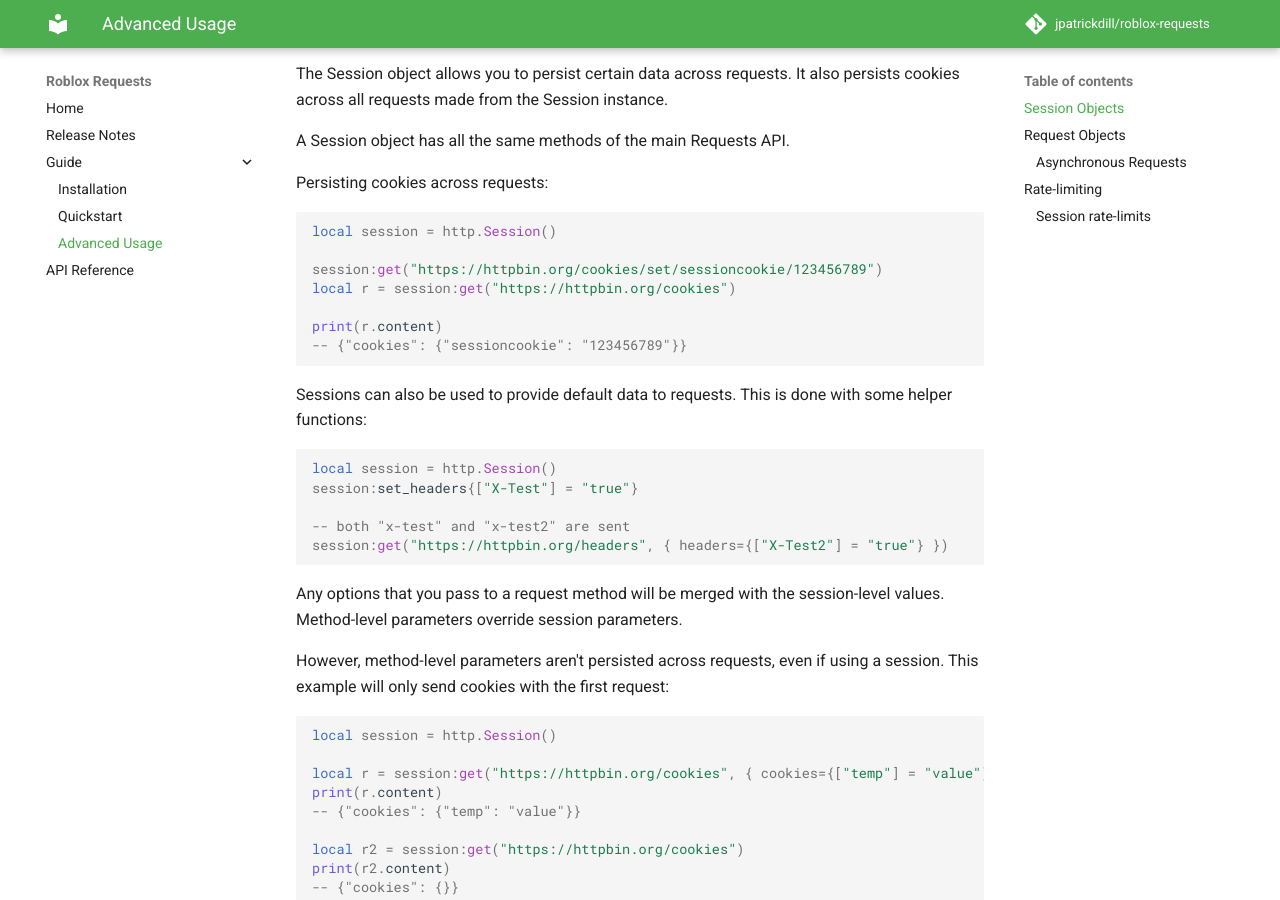
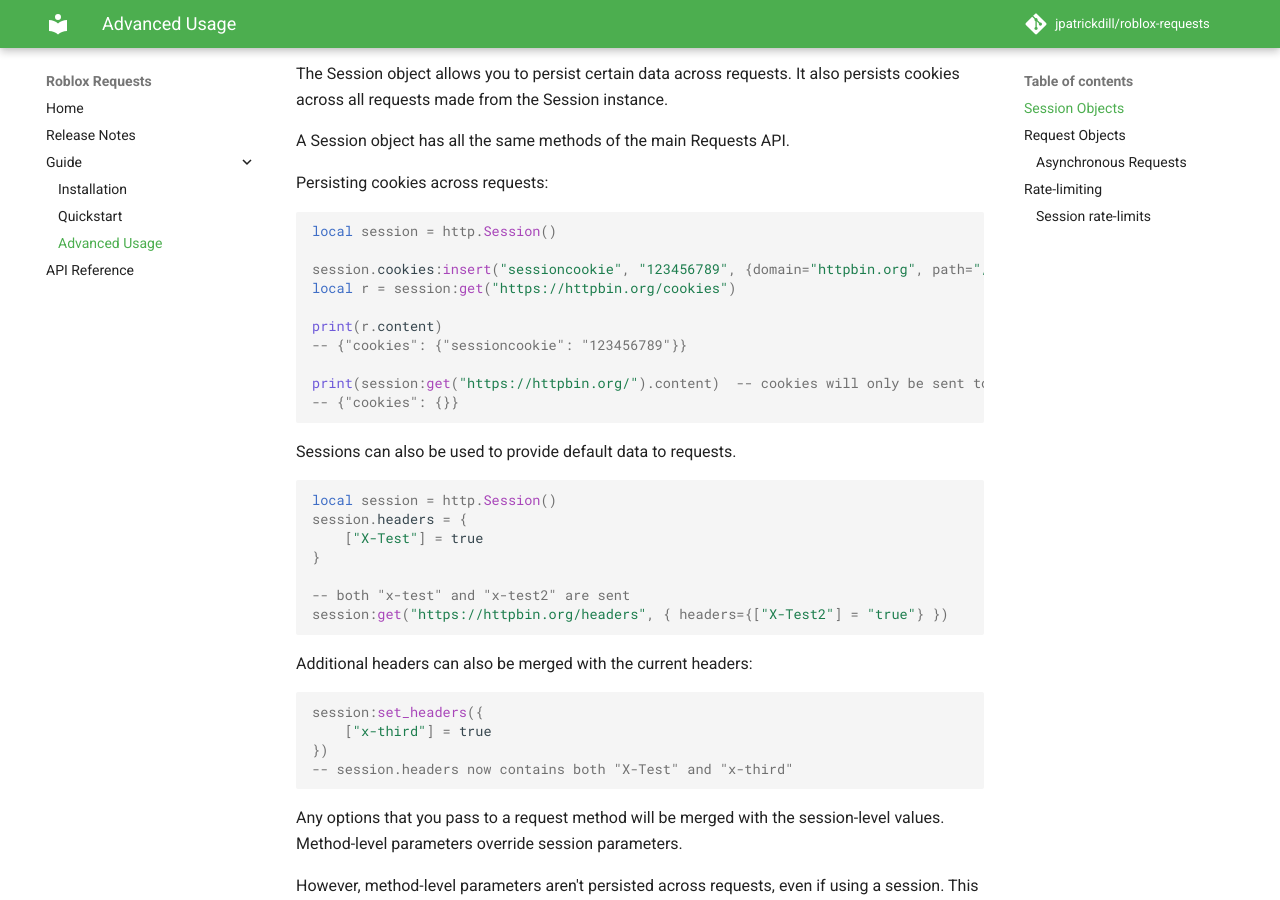
Before and after one commit to pat-dill/roblox-requests, an MkDocs documentation site: the page built from docs/guide/advanced.md, in a window 1280 px wide and 900 px high, scrolled down 235 px. Built offline with MkDocs 1.6.1 and Material for MkDocs 9.7.7, drawn with Linux system fonts in a browser that asks for light colours; comment, search, counter and statistics services are not loaded.

Commit message:
finalizing version

````diff
--- a/docs/guide/advanced.md
+++ b/docs/guide/advanced.md
@@ -13,22 +13,36 @@ Persisting cookies across requests:
 ```lua
 local session = http.Session()
 
-session:get("https://httpbin.org/cookies/set/sessioncookie/123456789")
+session.cookies:insert("sessioncookie", "123456789", {domain="httpbin.org", path="/cookies"})  -- add new cookie to httpbin.org/cookies
 local r = session:get("https://httpbin.org/cookies")
 
 print(r.content)
 -- {"cookies": {"sessioncookie": "123456789"}}
+
+print(session:get("https://httpbin.org/").content)  -- cookies will only be sent to their set path
+-- {"cookies": {}}
+
 ```
 
-Sessions can also be used to provide default data to requests. This is done
-with some helper functions:
+Sessions can also be used to provide default data to requests.
 
 ```lua
 local session = http.Session()
-session:set_headers{["X-Test"] = "true"}
+session.headers = {
+	["X-Test"] = true
+}
 
 -- both "x-test" and "x-test2" are sent
 session:get("https://httpbin.org/headers", { headers={["X-Test2"] = "true"} })
+```
+
+Additional headers can also be merged with the current headers:
+
+```lua
+session:set_headers({
+	["x-third"] = true
+})
+-- session.headers now contains both "X-Test" and "x-third"
 ```
 
 Any options that you pass to a request method will be merged with the session-level values.
````
Also changed, not shown: docs/api-reference.md (+25 -32 lines), docs/changes.md (+4 -3 lines), docs/guide/quickstart.md (+17 -1 lines), docs/index.md (+2 -3 lines), 7 other files.
